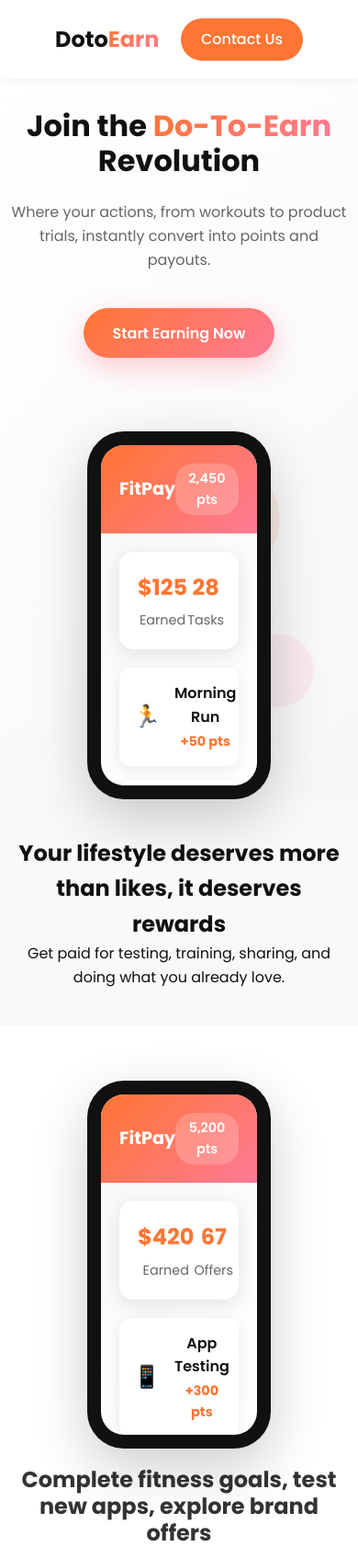
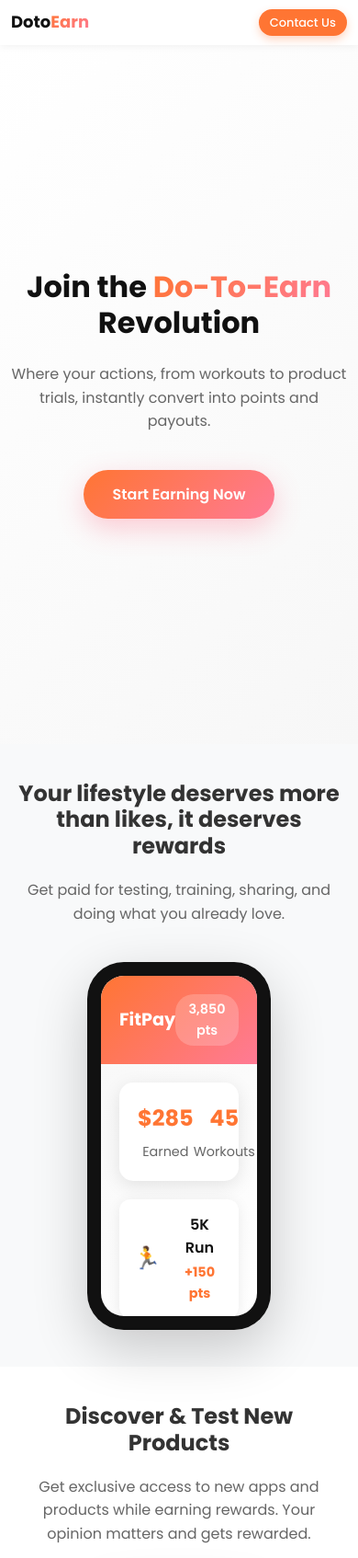
Before and after one commit to aryankhan90/fitpay, a plain HTML site: page index.html in a window 390 px wide. Shown: the top 1694 px of the page at 92% size. Drawn offline with Linux system fonts and the light colour scheme.

Commit message:
Centered hero section content with responsive button alignment

```diff
--- a/index.html
+++ b/index.html
@@ -30,47 +30,53 @@
                     </button>
                 </div>
             </div>
-
-            <!-- Right Side - Phone Mockup -->
-            <div class="hero-image">
+        </div>
+    </section>
+    <section class="rewards-section">
+        <div class="rewards-container">
+            <div class="rewards-content">
+                <h2>Your lifestyle deserves more than likes, it deserves rewards</h2>
+                <p>Get paid for testing, training, sharing, and doing what you already love.</p>
+            </div>
+            <div class="rewards-image">
                 <div class="phone-mockup">
                     <div class="phone-frame">
                         <div class="phone-screen">
                             <div class="app-header">
                                 <div class="app-logo">FitPay</div>
-                                <div class="points-badge">2,450 pts</div>
+                                <div class="points-badge">3,850 pts</div>
                             </div>
                             <div class="app-content">
                                 <div class="stats-card">
                                     <div class="stat-item">
-                                        <div class="stat-value">$125</div>
+                                        <div class="stat-value">$285</div>
                                         <div class="stat-label">Earned</div>
                                     </div>
                                     <div class="stat-item">
-                                        <div class="stat-value">28</div>
-                                        <div class="stat-label">Tasks</div>
+                                        <div class="stat-value">45</div>
+                                        <div class="stat-label">Workouts</div>
                                     </div>
                                 </div>
                                 <div class="activity-feed">
                                     <div class="activity-item">
                                         <div class="activity-icon">🏃</div>
                                         <div class="activity-text">
-                                            <div class="activity-title">Morning Run</div>
-                                            <div class="activity-amount">+50 pts</div>
+                                            <div class="activity-title">5K Run</div>
+                                            <div class="activity-amount">+150 pts</div>
                                         </div>
                                     </div>
                                     <div class="activity-item">
-                                        <div class="activity-icon">🥤</div>
+                                        <div class="activity-icon">🏋️</div>
                                         <div class="activity-text">
-                                            <div class="activity-title">Product Trial</div>
+                                            <div class="activity-title">Gym Session</div>
                                             <div class="activity-amount">+200 pts</div>
                                         </div>
                                     </div>
                                     <div class="activity-item">
-                                        <div class="activity-icon">💪</div>
+                                        <div class="activity-icon">🚴</div>
                                         <div class="activity-text">
-                                            <div class="activity-title">Workout Complete</div>
-                                            <div class="activity-amount">+75 pts</div>
+                                            <div class="activity-title">Cycling</div>
+                                            <div class="activity-amount">+175 pts</div>
                                         </div>
                                     </div>
                                 </div>
@@ -78,19 +84,8 @@
                         </div>
                     </div>
                 </div>
-
-                <!-- Background decorative elements -->
-                <div class="bg-shapes">
-                    <div class="shape shape-1"></div>
-                    <div class="shape shape-2"></div>
-                    <div class="shape shape-3"></div>
-                </div>
             </div>
         </div>
-    </section>
-    <section class="rewards-section">
-        <h2>Your lifestyle deserves more than likes, it deserves rewards</h2>
-        <p>Get paid for testing, training, sharing, and doing what you already love.</p>
     </section>
     <section class="rewards-section-2">
         <div class="rewards-container">
@@ -142,8 +137,63 @@
                 </div>
             </div>
             <div class="rewards-content">
+                <h2>Discover & Test New Products</h2>
+                <p>Get exclusive access to new apps and products while earning rewards. Your opinion matters and gets rewarded.</p>
+            </div>
+        </div>
+    </section>
+    <section class="rewards-section-3">
+        <div class="rewards-container">
+            <div class="rewards-content">
                 <h2>Complete fitness goals, test new apps, explore brand offers</h2>
                 <p>all from one platform that turns your daily actions into real rewards.</p>
+            </div>
+            <div class="rewards-image">
+                <div class="phone-mockup">
+                    <div class="phone-frame">
+                        <div class="phone-screen">
+                            <div class="app-header">
+                                <div class="app-logo">FitPay</div>
+                                <div class="points-badge">7,500 pts</div>
+                            </div>
+                            <div class="app-content">
+                                <div class="stats-card">
+                                    <div class="stat-item">
+                                        <div class="stat-value">$680</div>
+                                        <div class="stat-label">Earned</div>
+                                    </div>
+                                    <div class="stat-item">
+                                        <div class="stat-value">92</div>
+                                        <div class="stat-label">Activities</div>
+                                    </div>
+                                </div>
+                                <div class="activity-feed">
+                                    <div class="activity-item">
+                                        <div class="activity-icon">🎵</div>
+                                        <div class="activity-text">
+                                            <div class="activity-title">Listen to Podcast</div>
+                                            <div class="activity-amount">+75 pts</div>
+                                        </div>
+                                    </div>
+                                    <div class="activity-item">
+                                        <div class="activity-icon">🎮</div>
+                                        <div class="activity-text">
+                                            <div class="activity-title">Play & Earn</div>
+                                            <div class="activity-amount">+350 pts</div>
+                                        </div>
+                                    </div>
+                                    <div class="activity-item">
+                                        <div class="activity-icon">🛒</div>
+                                        <div class="activity-text">
+                                            <div class="activity-title">Shopping Rewards</div>
+                                            <div class="activity-amount">+500 pts</div>
+                                        </div>
+                                    </div>
+                                </div>
+                            </div>
+                        </div>
+                    </div>
+                </div>
             </div>
         </div>
     </section>
--- a/styles.css
+++ b/styles.css
@@ -28,18 +28,21 @@ body {
     margin: 0 auto;
     width: 100%;
     display: grid;
-    grid-template-columns: 1fr 1fr;
+    grid-template-columns: 1fr; /* remove right column since phone mockup is removed */
     gap: 4rem;
     align-items: center;
+    justify-items: center; /* center content horizontally */
 }
 
 /* Left Side - Content */
 .hero-content {
     padding: 2rem 0;
+    text-align: center; /* center heading and subtext */
 }
 
 .content-wrapper {
     max-width: 600px;
+    margin: 0 auto; /* center the wrapper */
 }
 
 .hero-heading {
@@ -79,6 +82,8 @@ body {
     transition: all 0.3s ease;
     box-shadow: 0 10px 30px rgba(255, 90, 118, 0.3);
     font-family: 'Poppins', sans-serif;
+    display: inline-block; /* allow margin auto centering */
+    margin: 0 auto;
 }
 
 .cta-button:hover {
@@ -382,6 +387,7 @@ header {
   justify-content: space-between;
   align-items: center;
   padding: 20px 60px;
+  gap: 16px;
   background-color: #fff;
   box-shadow: 0 2px 8px rgba(0,0,0,0.05);
   position: sticky;
@@ -407,6 +413,13 @@ header {
   font-weight: 500;
   text-decoration: none;
   transition: all 0.3s ease;
+  display: inline-flex;
+  align-items: center;
+  justify-content: center;
+  white-space: nowrap;
+  line-height: 1;
+  font-size: 16px;
+  box-shadow: 0 4px 10px rgba(255, 117, 51, 0.3);
 }
 
 .contact-btn:hover {
@@ -474,7 +487,13 @@ footer p {
 }
 
 .rewards-section-2 .rewards-container {
-    flex-direction: row-reverse;
+    flex-direction: row; /* phone on the left, text on the right */
+}
+
+.rewards-section-3 {
+    padding: 80px 20px;
+    text-align: center;
+    background-color: #f8f9fa;
 }
 
 
@@ -488,6 +507,7 @@ footer p {
 
     .rewards-content {
         text-align: center;
+        order: 1; /* ensure text appears first */
     }
 
     .rewards-content h2 {
@@ -496,12 +516,14 @@ footer p {
 
     .rewards-image {
         margin-top: 20px;
+        order: 2; /* ensure phone mockup appears below text */
     }
 }
 
 @media (max-width: 768px) {
     .rewards-section,
-    .rewards-section-2 {
+    .rewards-section-2,
+    .rewards-section-3 {
         padding: 60px 20px;
     }
 
@@ -520,7 +542,8 @@ footer p {
 
 @media (max-width: 480px) {
     .rewards-section,
-    .rewards-section-2 {
+    .rewards-section-2,
+    .rewards-section-3 {
         padding: 40px 20px;
     }
 
@@ -536,3 +559,34 @@ footer p {
         gap: 20px;
     }
 }
+
+/* Header responsive tweaks to fix Contact Us button placement */
+@media (max-width: 768px) {
+  header {
+    padding: 12px 16px;
+    gap: 12px;
+  }
+  .logo {
+    font-size: 20px;
+  }
+  .contact-btn {
+    padding: 8px 14px;
+    font-size: 14px;
+    border-radius: 22px;
+  }
+}
+
+@media (max-width: 480px) {
+  header {
+    padding: 10px 12px;
+    gap: 10px;
+  }
+  .logo {
+    font-size: 18px;
+  }
+  .contact-btn {
+    padding: 8px 12px;
+    font-size: 13px;
+    border-radius: 20px;
+  }
+}
```
